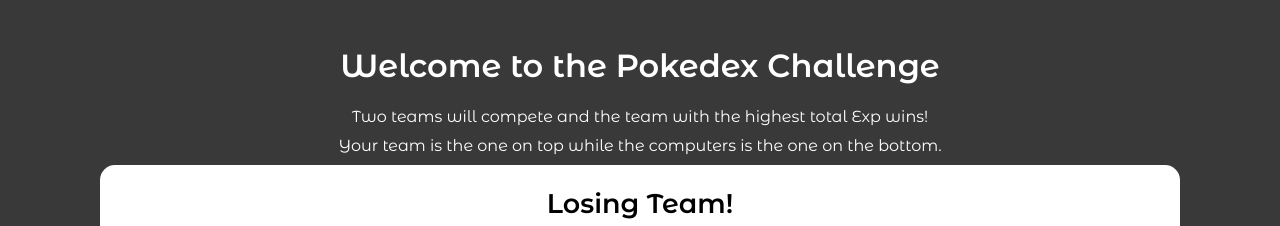
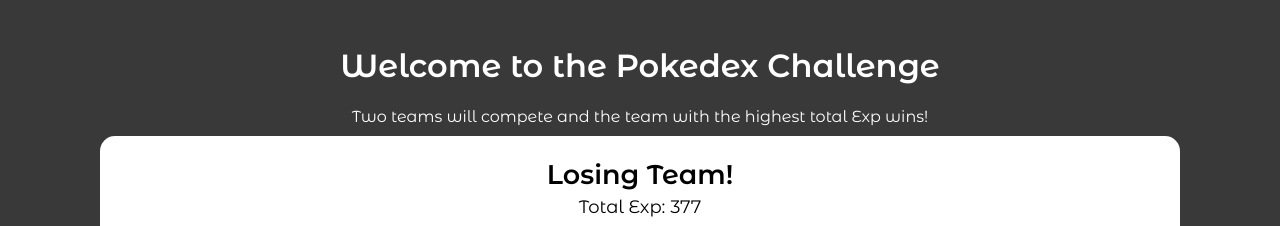
Before and after one commit to dpiedra42/pokemon-challenge, a Next.js app: page / in a window 1280 px wide. Shown: the top 226 px of the page. Built offline with nearby package versions, Linux system fonts and the light colour scheme.

Commit message:
fixed instructions

```diff
--- a/components/Pokegame.jsx
+++ b/components/Pokegame.jsx
@@ -37,7 +37,6 @@
     <PokegameDiv>
       <PokegameH1>Welcome to the Pokedex Challenge</PokegameH1>
       <PokegameP>Two teams will compete and the team with the highest total Exp wins!</PokegameP>
-      <PokegameP>Your team is the one on top while the computers is the one on the bottom.</PokegameP>
       <Pokedex pokemons={hand1}
                exp={totalExp1}
                isWinner = {totalExp1 > totalExp2}
```
